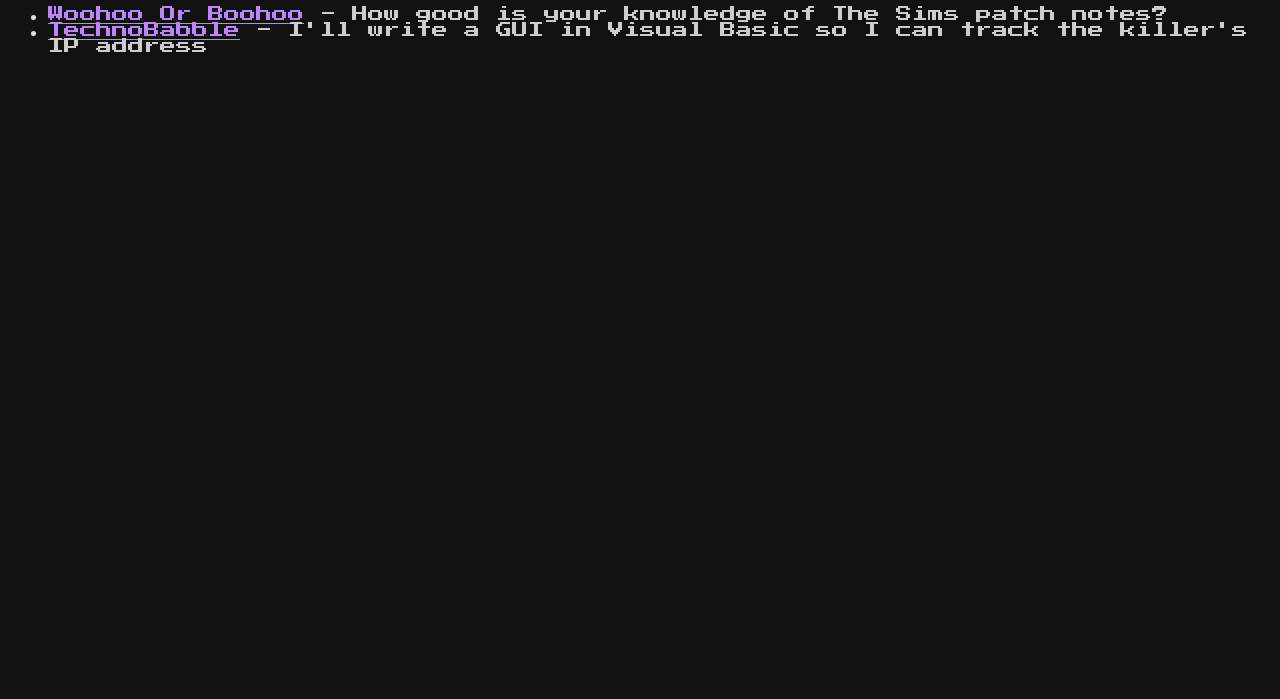
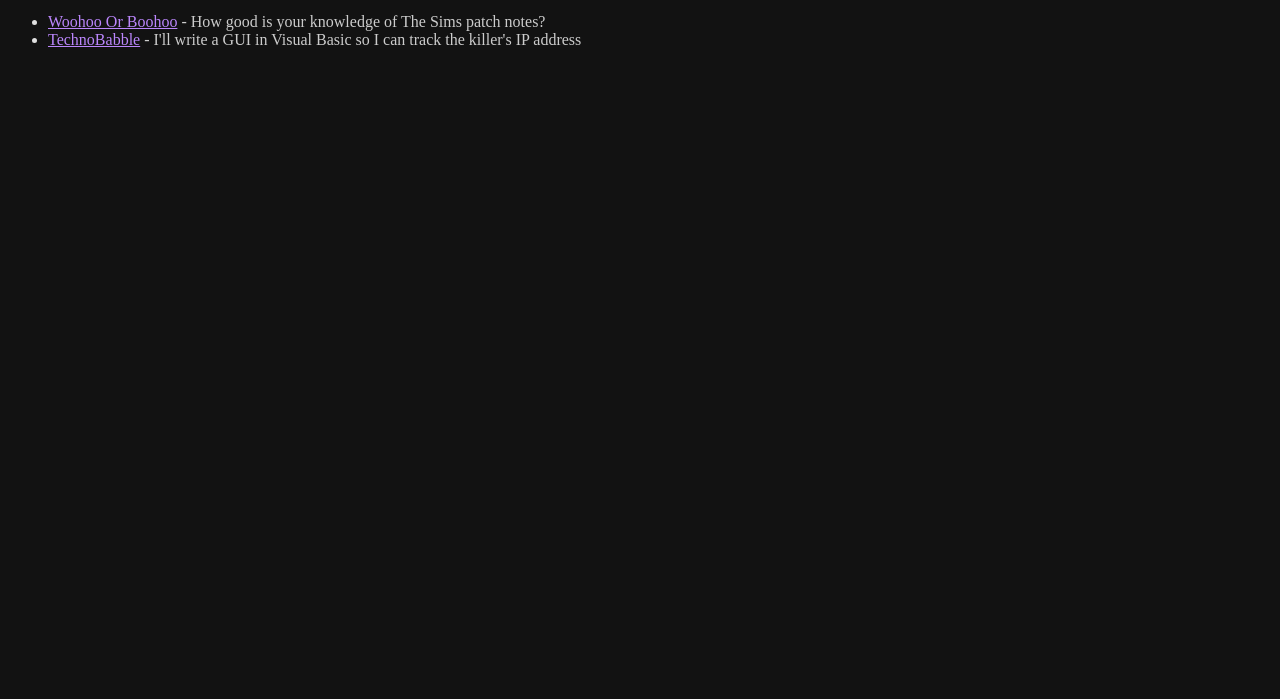
Before and after one commit to l-paz91/l-paz91.github.io, a plain HTML site: page index.html in a window 1280 px wide. Shown: the part 101-800 px from the top of the page. Drawn offline with Linux system fonts and the light colour scheme.

Commit message:
Update index.html

```diff
--- a/index.html
+++ b/index.html
@@ -3,7 +3,7 @@
 <head>
     <title>longPointer Playground</title>
     <link rel="stylesheet" href="style.css">
-    <link href="https://fonts.googleapis.com/css2?family=Press+Start+2P&display=swap" rel="stylesheet">
+    <link href="https://fonts.googleapis.com/css2?family=Lora:ital,wght@0,400..700;1,400..700&family=Roboto:wght@100&display=swap" rel="stylesheet">
 </head>
 <body>
     <h1>long's playground</h1>
```
